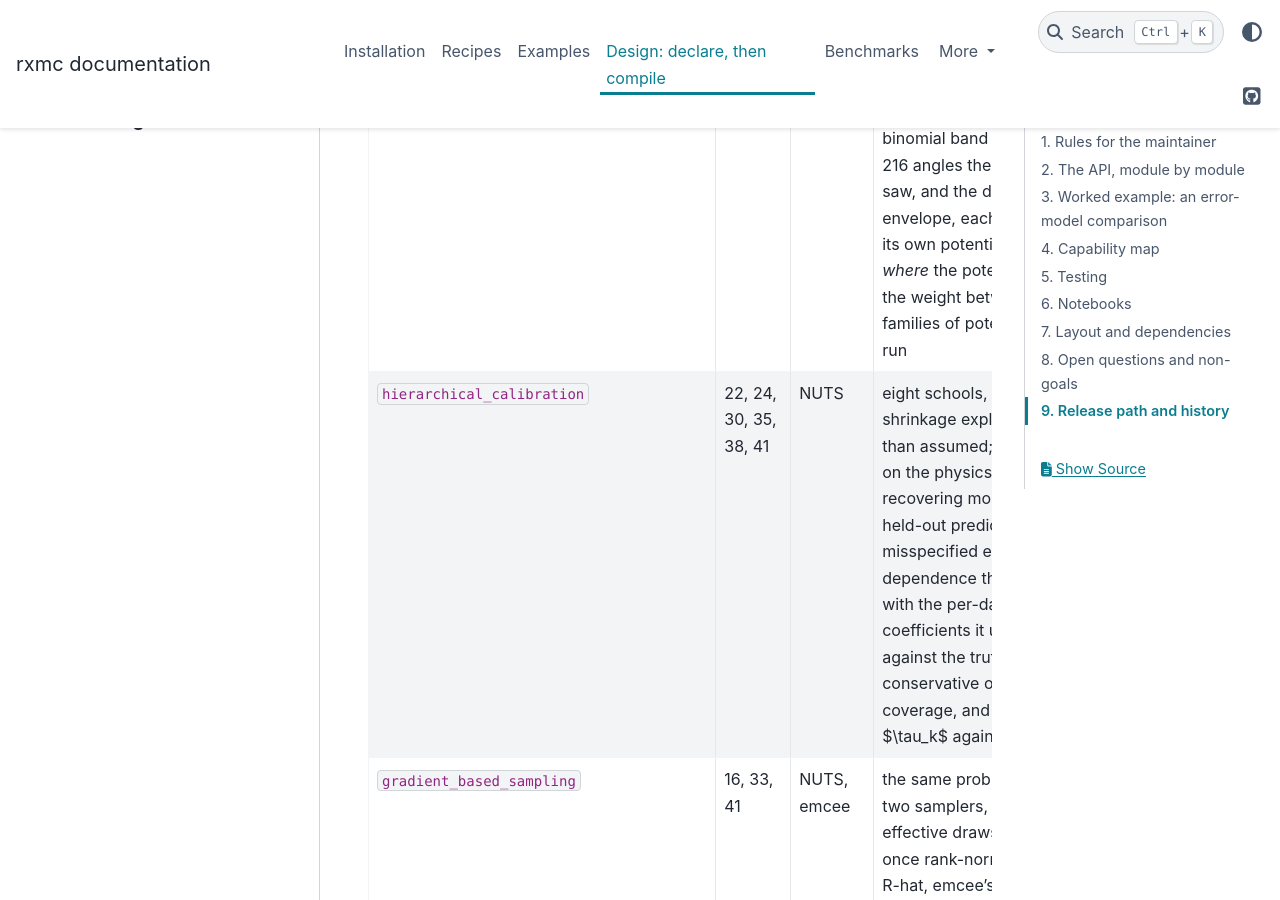
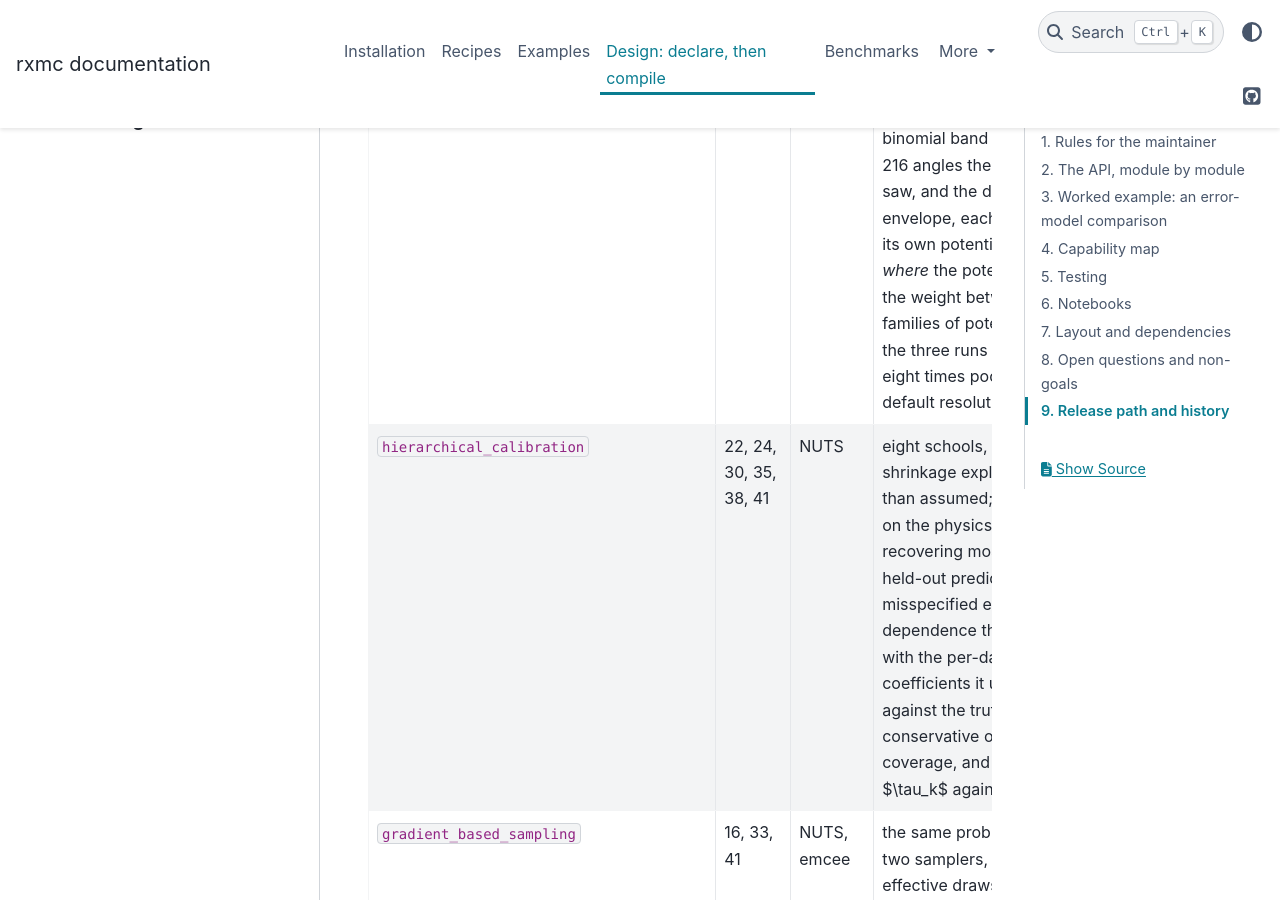
Before and after one commit to beykyle/rxmc, a Sphinx documentation site: the page built from docs/design.md, in a window 1280 px wide and 900 px high, scrolled down 25420 px. Built offline with Sphinx 7.4.7 and the PyData theme 0.15.4, drawn with Linux system fonts in a browser that asks for light colours; pages that are not in the unit, such as notebooks, are missing from menus; the version number could not be read and is left out.

Commit message:
alpha_ca: pocomc at 4096/2048; the family weights are now reproducible
At 1024/512 the three runs per model disagreed on the deeper family's
weight (20-50 % for the constant amplitude); at 4096/2048 they agree to a
few per cent (40-46 % and 72-77 %).  Every quoted number is updated from
the rerun.  The power p now presses against its prior bound at 8, and the
prose says so instead of claiming the data decide its upper end.

```diff
--- a/docs/design.md
+++ b/docs/design.md
@@ -787,7 +787,7 @@
 | `gp_discrepancy` | 2, 7, 10, 16, 17, 18 | emcee, pocomc | mean-zero discrepancies with amplitudes growing in $x$, priors stated and the growth slope centred on zero: four rungs on a toy line, three on n + $^{40}$Ca missing its surface absorption, every parameter's pull read; the three predictive objects (model plus discrepancy, plus experimental, and the conditioned regression it does not use), the band split into line and discrepancy, and why pointwise coverage on one correlated realisation says little | 1098 s |
 | `robust_likelihoods` | 9, 12, 39 | emcee | four treatments of the same three gross outliers in shared figures: Gaussian, the Student-t (one global scale on the covariance, so its centre stays the Gaussian's), tempering at KDUQ's $k/N$ (the same inflation for a fixed covariance) and the iterative rejection loop (the only one that moves the line, including the round that over-rejects and recovers); tempering a correctly specified 200-point line, with the prior on the corner plot and the predictive coverage | 67 s |
 | `local_optical_model_calibration` | 10, 14, 15, 16, 17, 18, 19, 21, 33, 40, 41 | pocomc, NUTS | EXFOR C0076002, Gross et al. (1967), p + $^{40}$Ca at 35.8 MeV, measured cross sections with statistical errors and no systematics, read from a plain dict: the unit contract (mb/sr in, a ratio to Rutherford on request); a KD03 sanity check before fitting; log-space residuals with the jitr error model (reported statistics plus inferred point-to-point and common relative errors, as custom terms) against linear residuals with the reported errors alone, compared by evidence with the Jacobian, by predictives for the potential alone (on a grid) and with every error term (at the measured angles), and by in-sample coverage curves with a binomial band; a posterior in two islands (about 85 % of the mass about the MAP), which pocomc at eight times its default resolution weighs reproducibly over two runs and four NUTS chains, two started in each island, cannot ($\hat R$ flags it); the singular guard | 3845 s |
-| `alpha_ca_error_model_comparison` | 7, 10, 11, 13, 17, 18, 19, 40 | pocomc | real $^{44}$Ca($\alpha,\alpha$) data without reported errors, in log space with the jitr error model (inferred point-to-point and common relative errors as custom terms); a Matérn GP in angle, its length-scale prior spanning the median point spacing to the full range, with a constant amplitude against one growing as an inferred power of q, by evidence over three pocomc runs each; the solver's accuracy checked in the notebook; the error terms compared as log-space standard deviations; the potential alone and the full predictive on a fine grid, their coverage with a binomial band and at the 216 angles the fit never saw, and the discrepancy envelope, each draw minus its own potential, that says *where* the potential fails; the weight between the two families of potentials, per run | 2139 s |
+| `alpha_ca_error_model_comparison` | 7, 10, 11, 13, 17, 18, 19, 40 | pocomc | real $^{44}$Ca($\alpha,\alpha$) data without reported errors, in log space with the jitr error model (inferred point-to-point and common relative errors as custom terms); a Matérn GP in angle, its length-scale prior spanning the median point spacing to the full range, with a constant amplitude against one growing as an inferred power of q, by evidence over three pocomc runs each; the solver's accuracy checked in the notebook; the error terms compared as log-space standard deviations; the potential alone and the full predictive on a fine grid, their coverage with a binomial band and at the 216 angles the fit never saw, and the discrepancy envelope, each draw minus its own potential, that says *where* the potential fails; the weight between the two families of potentials, which the three runs reproduce at eight times pocomc's default resolution | 5053 s |
 | `hierarchical_calibration` | 22, 24, 30, 35, 38, 41 | NUTS | eight schools, with the shrinkage explained rather than assumed; a hierarchy on the physics parameters recovering most of the held-out predictive power a misspecified energy dependence threw away, with the per-dataset coefficients it used drawn against the truth, its conservative over-coverage, and each $\tau_k$ against its prior | 279 s |
 | `gradient_based_sampling` | 16, 33, 41 | NUTS, emcee | the same problems under two samplers, scored by effective draws per second once rank-normalised split R-hat, emcee's autocorrelation time and the divergence count say the run can be trusted: a 33-parameter hierarchy, both samplers started from prior draws, which NUTS samples in half a minute and emcee has not mixed in the $\eta_j$ after a minute; a 5-parameter GP discrepancy where NUTS needs a 0.95 target acceptance to stop diverging and emcee, run three times longer than its $50\tau$ rule suggests, is five times faster; a MAP and a Laplace approximation from the exact gradient and Hessian, and the non-Gaussian width Laplace misses | 319 s |
 
```
Also changed, not shown: 1 other file.
